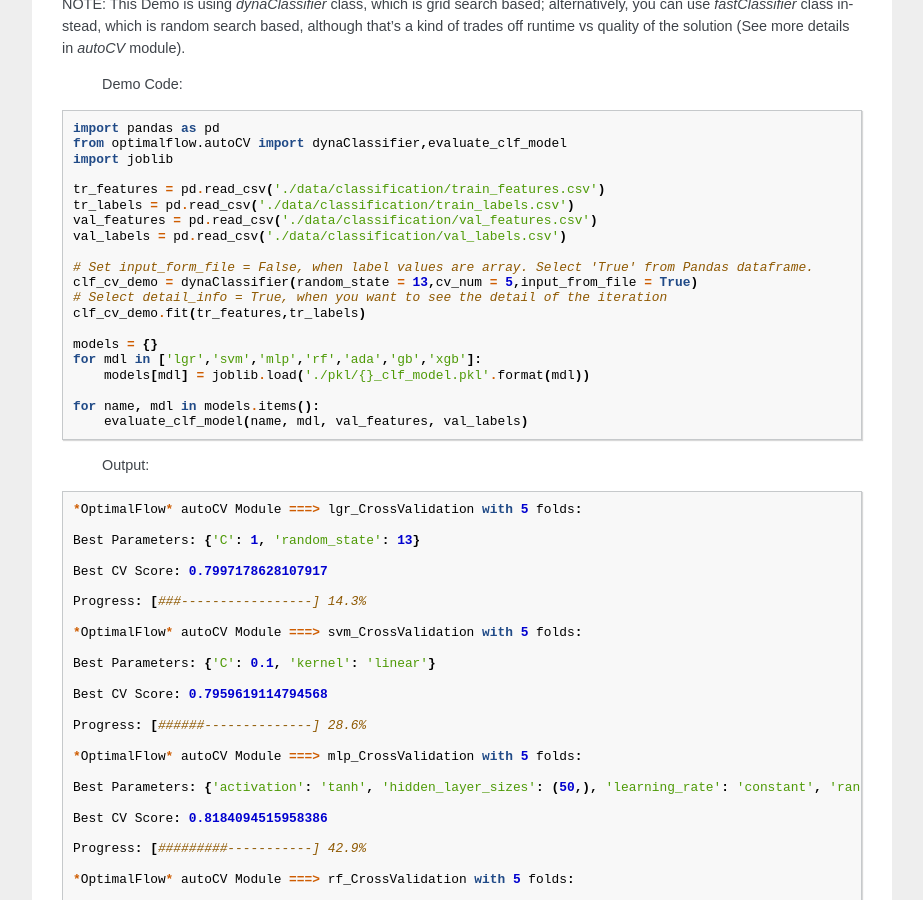
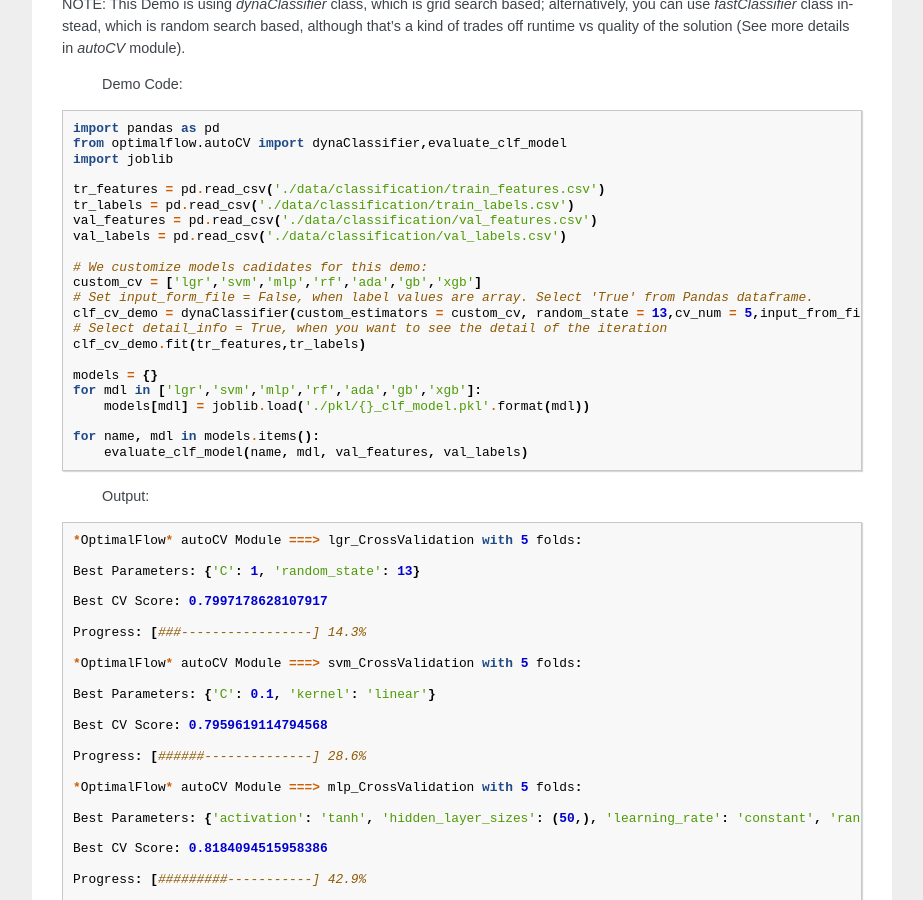
Before and after one commit to tonyleidong/OptimalFlow, a Sphinx documentation site: the page built from docs/demos.rst, in a window 1280 px wide and 900 px high, scrolled down 1921 px. Shown: the whole window, without its empty margins (198-1121 px from the left). Built offline with Sphinx 7.4.7, drawn with Linux system fonts in a browser that asks for light colours.

Commit message:
Update demos.rst

```diff
--- a/docs/demos.rst
+++ b/docs/demos.rst
@@ -141,8 +141,10 @@ NOTE: This Demo is using *dynaClassifier* class, which is grid search based; alt
    val_features = pd.read_csv('./data/classification/val_features.csv')
    val_labels = pd.read_csv('./data/classification/val_labels.csv')
 
+   # We customize models cadidates for this demo:
+   custom_cv = ['lgr','svm','mlp','rf','ada','gb','xgb']
    # Set input_form_file = False, when label values are array. Select 'True' from Pandas dataframe.
-   clf_cv_demo = dynaClassifier(random_state = 13,cv_num = 5,input_from_file = True)
+   clf_cv_demo = dynaClassifier(custom_estimators = custom_cv, random_state = 13,cv_num = 5,input_from_file = True)
    # Select detail_info = True, when you want to see the detail of the iteration
    clf_cv_demo.fit(tr_features,tr_labels)
 
```
